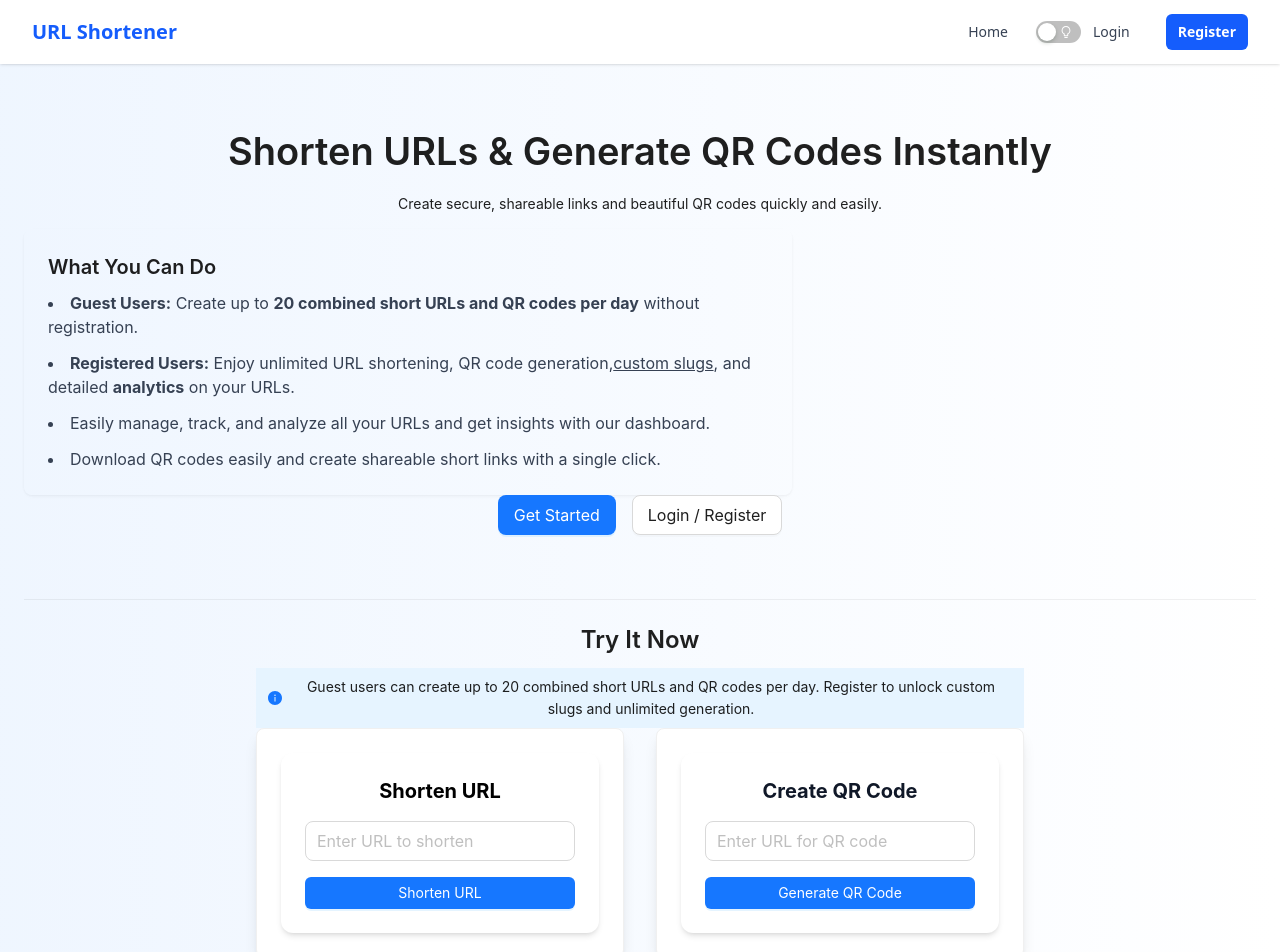
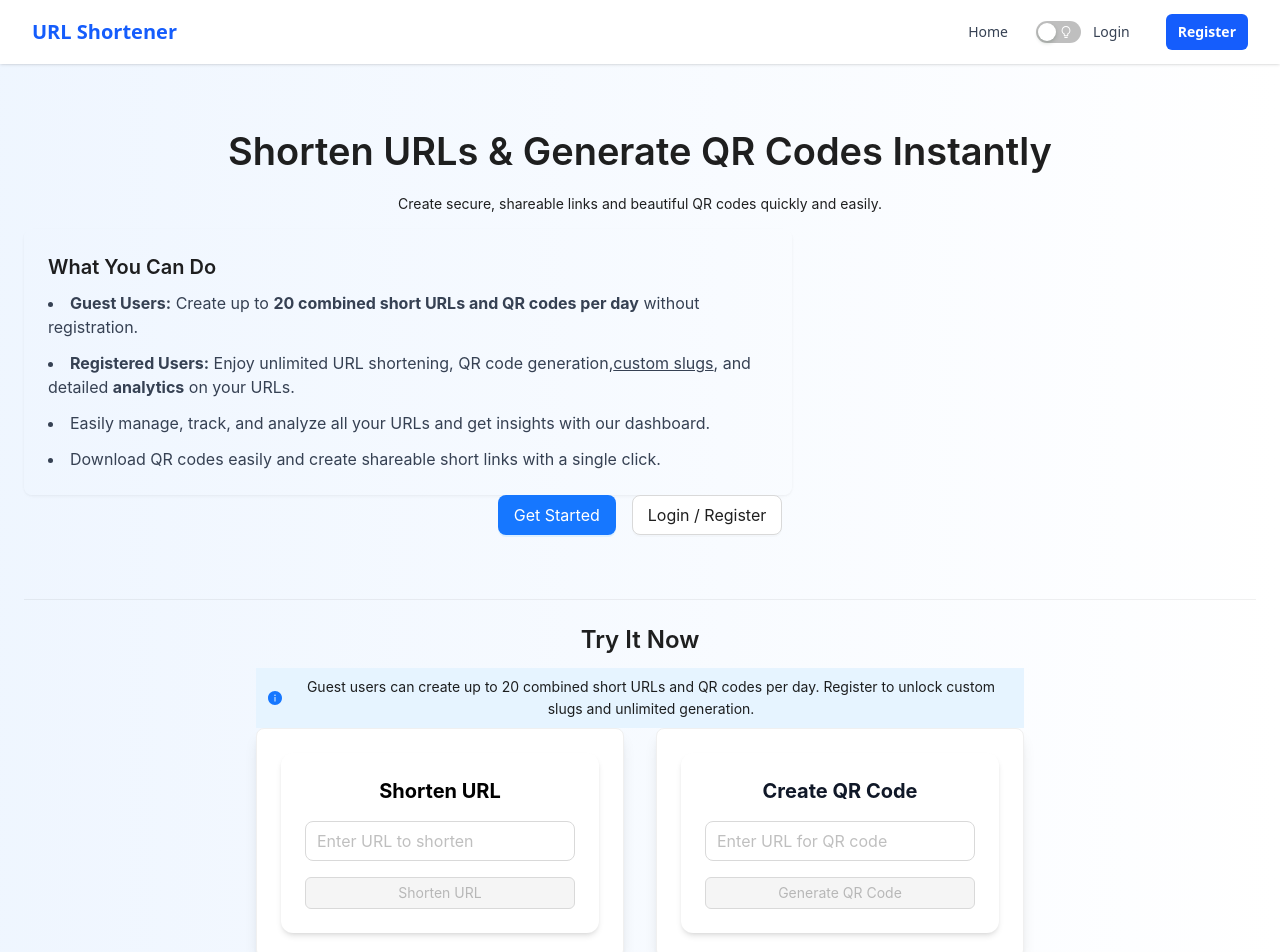
Before and after one commit to Bharat940/url-shortener-analytics, a React (Vite) app in the folder Frontend/: page / in a window 1280 px wide. Shown: the top 952 px of the page. Built offline with nearby package versions, Linux system fonts and the light colour scheme; no server answers.

Commit message:
Add URL validation utility and integrate it into QR code and URL shortening forms

```diff
--- a/Frontend/src/components/QrCodeForm.jsx
+++ b/Frontend/src/components/QrCodeForm.jsx
@@ -2,7 +2,7 @@ import React, { useState } from "react";
 import { createShortUrl } from "../api/shortUrlApi.js";
 import { Button, Input, Alert, message } from "antd";
 import { DownloadOutlined } from "@ant-design/icons";
-import { normalizeUrl } from "../utils/urlHelper.js";
+import { normalizeUrl, isValidUrl } from "../utils/urlHelper.js";
 
 const QrCodeForm = () => {
   const [url, setUrl] = useState("");
@@ -11,12 +11,12 @@ const QrCodeForm = () => {
   const [loading, setLoading] = useState(false);
 
   const handleSubmit = async () => {
-    if (!url) {
+    if (!url || !isValidUrl(normalizeUrl(url))) {
       message.error("Please enter a valid URL");
       return;
     }
+
     const normalizedUrl = normalizeUrl(url);
-
     setLoading(true);
     setError(null);
     try {
@@ -54,7 +54,13 @@ const QrCodeForm = () => {
         className="mb-4"
         type="url"
       />
-      <Button type="primary" onClick={handleSubmit} loading={loading} block>
+      <Button
+        type="primary"
+        onClick={handleSubmit}
+        loading={loading}
+        block
+        disabled={!url || !isValidUrl(normalizeUrl(url))}
+      >
         Generate QR Code
       </Button>
 
--- a/Frontend/src/components/ShortenUrlForm.jsx
+++ b/Frontend/src/components/ShortenUrlForm.jsx
@@ -12,7 +12,7 @@ import {
   Popover,
   Checkbox,
 } from "antd";
-import { normalizeUrl } from "../utils/urlHelper.js";
+import { normalizeUrl, isValidUrl } from "../utils/urlHelper.js";
 import { QrcodeOutlined, DownloadOutlined } from "@ant-design/icons";
 import { useSelector } from "react-redux";
 
@@ -30,13 +30,12 @@ const ShortenUrlForm = () => {
   const queryClient = useQueryClient();
 
   const handleSubmit = async () => {
-    if (!url) {
+    if (!url || !isValidUrl(normalizeUrl(url))) {
       message.error("Please enter a valid URL");
       return;
     }
 
     const normalizedUrl = normalizeUrl(url);
-
     setLoading(true);
     setError(null);
     try {
@@ -148,7 +147,13 @@ const ShortenUrlForm = () => {
         </Checkbox>
       )}
 
-      <Button type="primary" onClick={handleSubmit} loading={loading} block>
+      <Button
+        type="primary"
+        onClick={handleSubmit}
+        loading={loading}
+        block
+        disabled={!url || !isValidUrl(normalizeUrl(url))}
+      >
         Shorten URL
       </Button>
 
--- a/Frontend/src/utils/urlHelper.js
+++ b/Frontend/src/utils/urlHelper.js
@@ -6,3 +6,12 @@ export const normalizeUrl = (inputUrl) => {
   }
   return `http://${trimmed}`;
 };
+
+export const isValidUrl = (str) => {
+  try {
+    new URL(str);
+    return true;
+  } catch (_) {
+    return false;
+  }
+};
```
